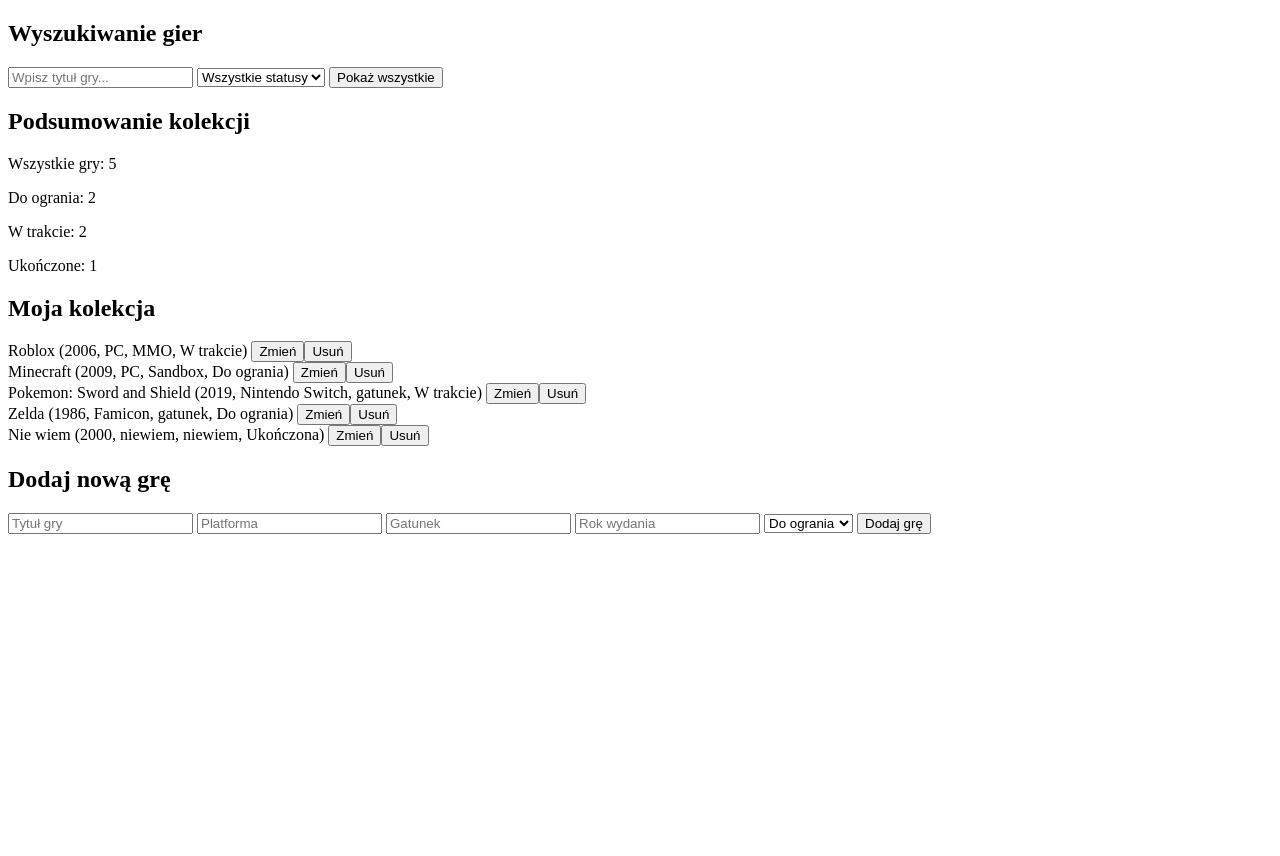
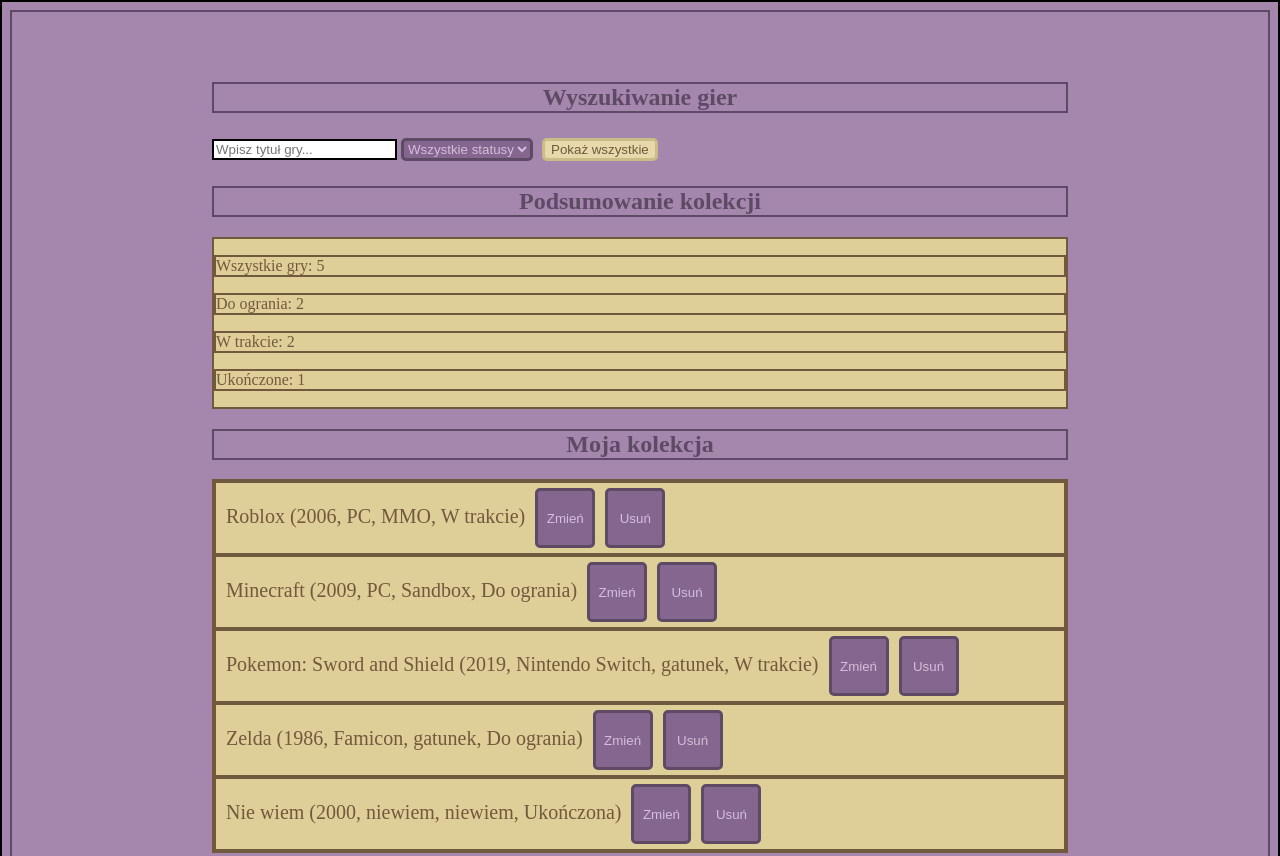
Before and after one commit to Whiskerywhisker/gry, a plain HTML site: page gamecollection/index.html in a window 1280 px wide. Shown: the top 856 px of the page. Before the commit the page ends 800 px from the top, so only its background shows below. Drawn offline with Linux system fonts and the light colour scheme.

Commit message:
zmiany css

```diff
--- a/gamecollection/index.html
+++ b/gamecollection/index.html
@@ -12,7 +12,7 @@
 
 
 
-<h2>Wyszukiwanie gier</h2>
+<h2 class="wysrodkoj">Wyszukiwanie gier</h2>
 
 <input type="text" id="szukaj" placeholder="Wpisz tytuł gry..." oninput="wyswietlGry()">
 
@@ -27,18 +27,18 @@
 
 
 
-<h2>Podsumowanie kolekcji</h2>
+<h2 class="wysrodkoj">Podsumowanie kolekcji</h2>
 
 <div id="podsumowanie"></div>
 
 
 
 
-<h2>Moja kolekcja</h2>
+<h2 class="wysrodkoj">Moja kolekcja</h2>
 
 <div id="collection"></div>
 
-    <h2>Dodaj nową grę</h2>
+    <h2 class="wysrodkoj">Dodaj nową grę</h2>
 
     <form id="gameForm">
         <input type="text" id="tytul" placeholder="Tytuł gry" required>
--- a/gamecollection/style.css
+++ b/gamecollection/style.css
@@ -0,0 +1,57 @@
+* {
+    border: 2px solid;
+}
+
+body {
+    background-color: rgb(165, 135, 174);
+    color: rgb(95, 74, 101);
+    padding-right: 200px;
+    padding-left: 200px;
+    padding-top: 50px;
+    padding-bottom: 50px;
+}
+
+#filtrStatusu {
+    background-color: rgb(132, 102, 142);
+    border: solid 3px rgb(95, 74, 101);
+    color: rgb(214, 189, 221);
+    border-radius: 5px;
+}
+
+#filtrStatusu:hover {
+    cursor: pointer;
+    color: white;
+    background-color: rgb(179, 152, 187);
+    border: solid 3px rgb(146, 117, 155);
+}
+
+button {
+    background-color: rgb(231, 217, 171);
+    border: solid 3px rgb(203, 187, 133);
+    color: rgb(112, 90, 61);
+    border-radius: 5px;
+    margin: 5px;
+}
+
+div {
+    background-color: rgb(222, 206, 152);
+    color: rgb(112, 90, 61);
+}
+
+#collection button {
+    background-color: rgb(132, 102, 142);
+    border: solid 3px rgb(95, 74, 101);
+    color: rgb(214, 189, 221);
+    border-radius: 5px;
+    height: 60px;
+    width: 60px;
+}
+
+#collection div {
+    padding-left: 10px;
+    font-size: 20px;
+}
+
+.wysrodkoj {
+    text-align: center;
+}
```
